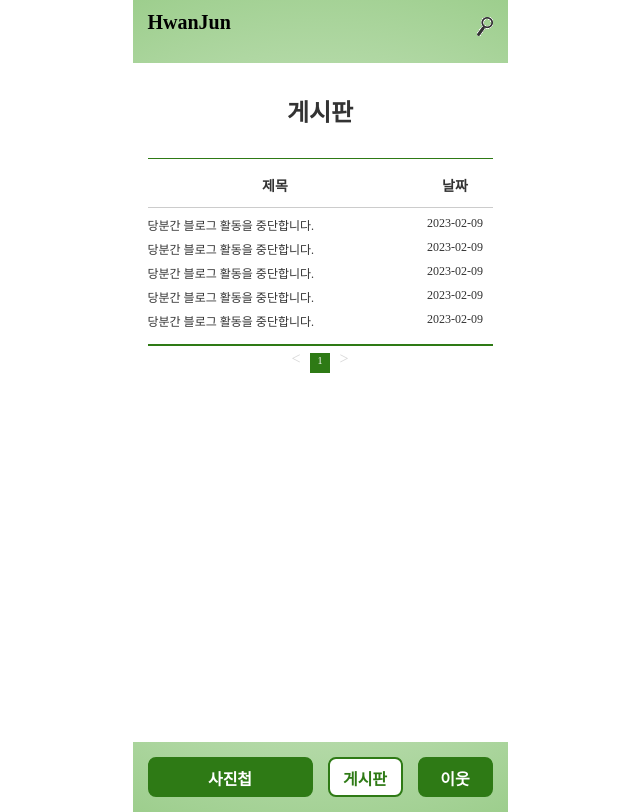
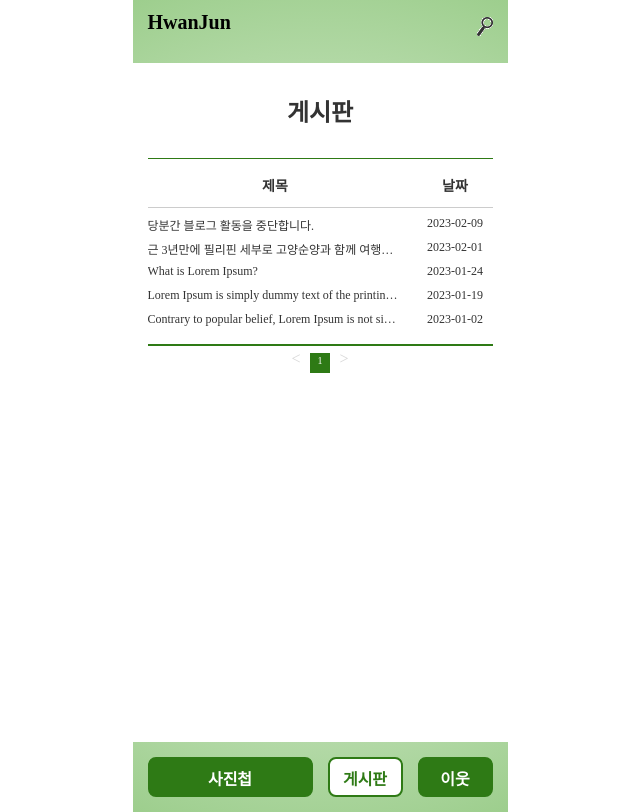
Before and after one commit to pam7461/blog, a plain HTML site: page notice.html in a window 1280 px wide. Shown: the whole page, without its empty margins (320-960 px from the left). Drawn offline with Linux system fonts and the light colour scheme.

Commit message:
Add files via upload

```diff
--- a/notice.html
+++ b/notice.html
@@ -113,6 +113,10 @@
         }
         .notice-list .col03{
             text-align:left;
+            /* 말줄임 */
+            white-space:nowrap;
+            overflow:hidden;
+            text-overflow:ellipsis;
         }
         .notice-pages{
             text-align:center;
@@ -200,20 +204,20 @@
                             <p class="col01">2023-02-09</p>
                         </div>
                         <div class="list">
-                            <p class="col03">당분간 블로그 활동을 중단합니다.</p>
-                            <p class="col01">2023-02-09</p>
+                            <p class="col03">근 3년만에 필리핀 세부로 고양순양과 함께 여행을 떠나게 되었습니다. 잘 다녀올게요.</p>
+                            <p class="col01">2023-02-01</p>
                         </div>
                         <div class="list">
-                            <p class="col03">당분간 블로그 활동을 중단합니다.</p>
-                            <p class="col01">2023-02-09</p>
+                            <p class="col03">What is Lorem Ipsum?</p>
+                            <p class="col01">2023-01-24</p>
                         </div>
                         <div class="list">
-                            <p class="col03">당분간 블로그 활동을 중단합니다.</p>
-                            <p class="col01">2023-02-09</p>
+                            <p class="col03">Lorem Ipsum is simply dummy text of the printing and typesetting industry.</p>
+                            <p class="col01">2023-01-19</p>
                         </div>
                         <div class="list">
-                            <p class="col03">당분간 블로그 활동을 중단합니다.</p>
-                            <p class="col01">2023-02-09</p>
+                            <p class="col03">Contrary to popular belief, Lorem Ipsum is not simply random text.</p>
+                            <p class="col01">2023-01-02</p>
                         </div>
                     </div>
                 </div>
```
